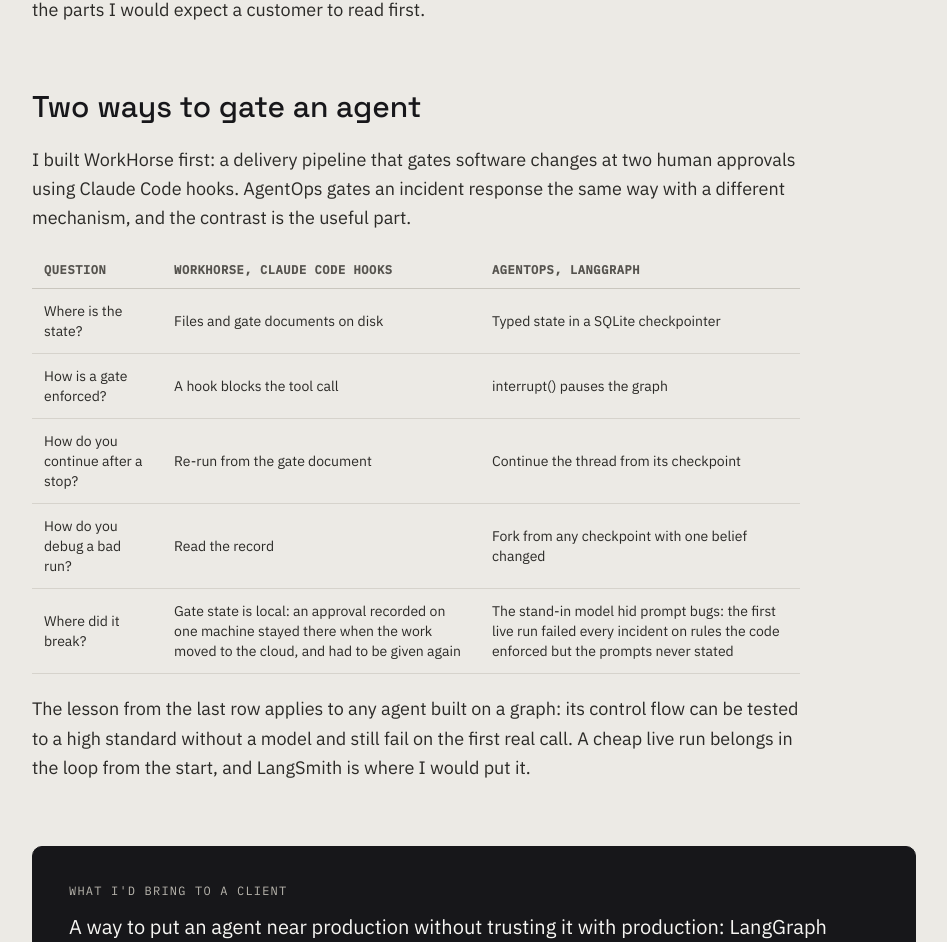
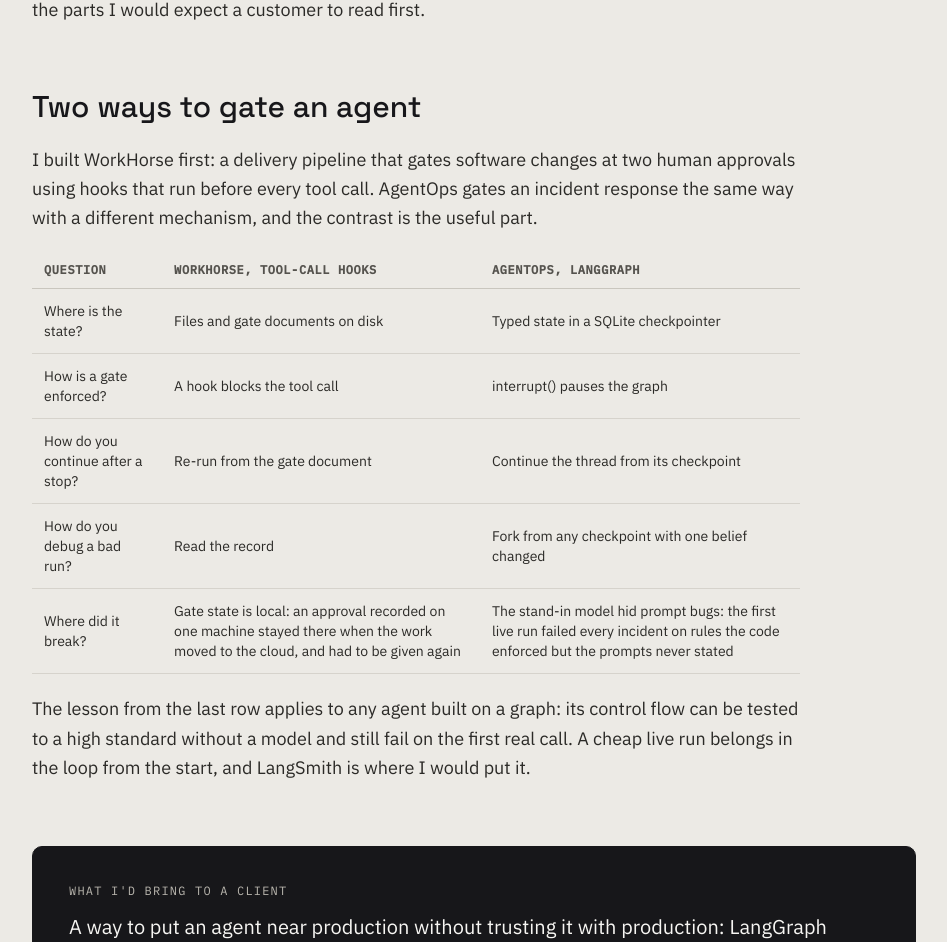
Before and after one commit to muhibm1/Portfolio, a React (Vite) app: page /work/agentops in a window 1280 px wide. Shown: the part 8133-9075 px from the top of the page, without its empty margins (300-1247 px from the left). Built offline with nearby package versions, Linux system fonts and the light colour scheme.

Commit message:
fix: describe WorkHorse gating by its mechanism in the AgentOps comparison

```diff
--- a/src/data/portfolioData.js
+++ b/src/data/portfolioData.js
@@ -985,11 +985,11 @@
             {
               type: "paragraph",
               text:
-                "I built WorkHorse first: a delivery pipeline that gates software changes at two human approvals using Claude Code hooks. AgentOps gates an incident response the same way with a different mechanism, and the contrast is the useful part.",
+                "I built WorkHorse first: a delivery pipeline that gates software changes at two human approvals using hooks that run before every tool call. AgentOps gates an incident response the same way with a different mechanism, and the contrast is the useful part.",
             },
             {
               type: "table",
-              columns: [{ label: "Question" }, { label: "WorkHorse, Claude Code hooks" }, { label: "AgentOps, LangGraph" }],
+              columns: [{ label: "Question" }, { label: "WorkHorse, tool-call hooks" }, { label: "AgentOps, LangGraph" }],
               rows: [
                 { cells: ["Where is the state?", "Files and gate documents on disk", "Typed state in a SQLite checkpointer"] },
                 { cells: ["How is a gate enforced?", "A hook blocks the tool call", "interrupt() pauses the graph"] },
```
